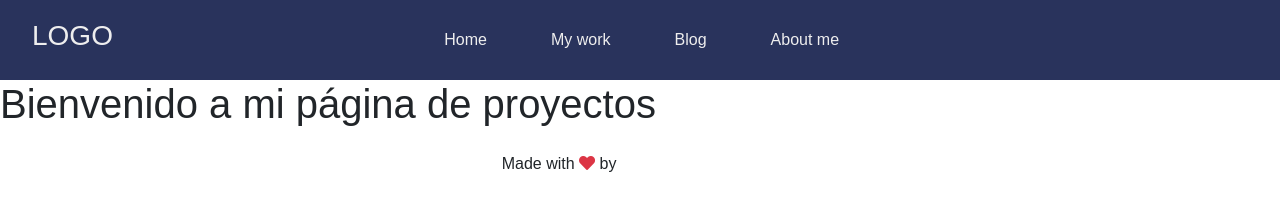
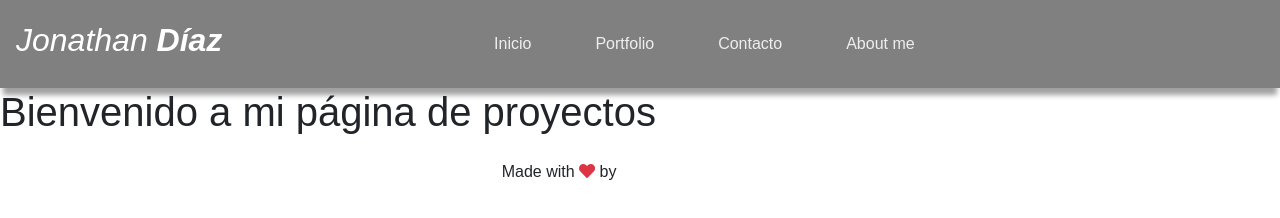
Before and after one commit to JDigar/Jonathan-diaz, a React app: page / in a window 1280 px wide. Built offline with nearby package versions, Linux system fonts and the light colour scheme; some packages are replaced by stand-ins of ours; no server answers.

Commit message:
navbar ok

```diff
--- a/src/front/js/component/navbar.js
+++ b/src/front/js/component/navbar.js
@@ -18,40 +18,36 @@
 //   );
 // };
 
-import { useRef } from "react";
+import React, { useRef } from "react";
 import { FaBars, FaTimes } from "react-icons/fa";
-import "../../styles/navbar.css"
+import "../../styles/navbar.css";
 
 export const Navbar = () => {
   const navRef = useRef();
 
   const showNavbar = () => {
-		navRef.current.classList.toggle(
-			"responsive_nav"
-		);
+    navRef.current.classList.toggle("responsive_nav");
   };
 
   return (
     <header>
-			<h3>LOGO</h3>
+      <h2>
+        Jonathan <span> Díaz </span>
+      </h2>
       <nav ref={navRef}>
-				<a href="/#">Home</a>
-				<a href="/#">My work</a>
-				<a href="/#">Blog</a>
+
+            <a href="/home">Inicio</a>
+            <a href="/proyectos">Portfolio</a>
+            <a href="/contact">Contacto</a>
             <a href="/#">About me</a>
-				<button
-					className="nav-btn nav-close-btn"
-					onClick={showNavbar}>
+
+        <button className="nav-btn nav-close-btn" onClick={showNavbar}>
           <FaTimes />
         </button>
       </nav>
-			<button
-				className="nav-btn"
-				onClick={showNavbar}>
+      <button className="nav-btn" onClick={showNavbar}>
         <FaBars />
       </button>
     </header>
   );
-}
-
-// export default Navbar;
+};
--- a/src/front/styles/navbar.css
+++ b/src/front/styles/navbar.css
@@ -5,9 +5,9 @@
   display: flex;
   align-items: center;
   justify-content: space-between;
-    -webkit-box-shadow: 0px 10px 5px -3px rgba(0,0,0,0.37);
-    -moz-box-shadow: 0px 10px 5px -3px rgba(0,0,0,0.37);
-    box-shadow: 0px 10px 5px -3px rgba(0,0,0,0.37);
+  -webkit-box-shadow: 0px 10px 5px -3px rgba(0, 0, 0, 0.37);
+  -moz-box-shadow: 0px 10px 5px -3px rgba(0, 0, 0, 0.37);
+  box-shadow: 0px 10px 5px -3px rgba(0, 0, 0, 0.37);
 }
 
 h2 {
@@ -36,8 +36,8 @@ a {
 }
 
 :root {
-	--mainColor: #29335c;
-	--mainColorLight: #5767aa;
+  --mainColor: gray;
+  --mainColorLight: #e9e9e9;
   --secondaryColor: #db2b39;
   --textColor: #eee;
 }
@@ -46,10 +46,12 @@ header {
   display: flex;
   align-items: center;
   justify-content: space-between;
-	height: 80px;
   padding: 0 2rem;
   background-color: var(--mainColor);
-	color: var(--textColor);
+  padding: 1rem;
+  -webkit-box-shadow: 0px 10px 5px -3px rgba(0, 0, 0, 0.37);
+  -moz-box-shadow: 0px 10px 5px -3px rgba(0, 0, 0, 0.37);
+  box-shadow: 0px 10px 5px -3px rgba(0, 0, 0, 0.37);
 }
 
 nav a {
```
Lines whose indentation alone changed are shown as unchanged.
